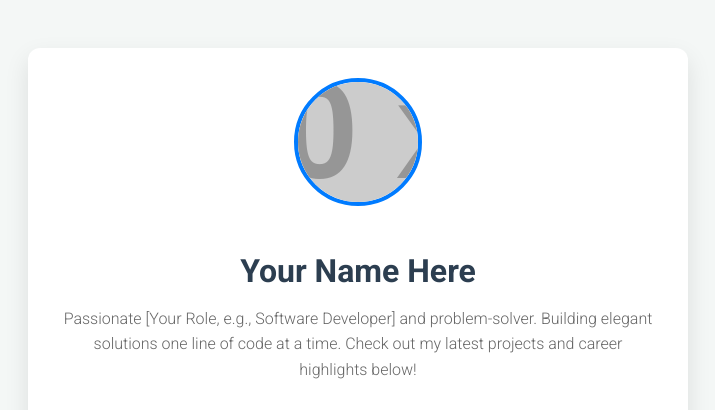
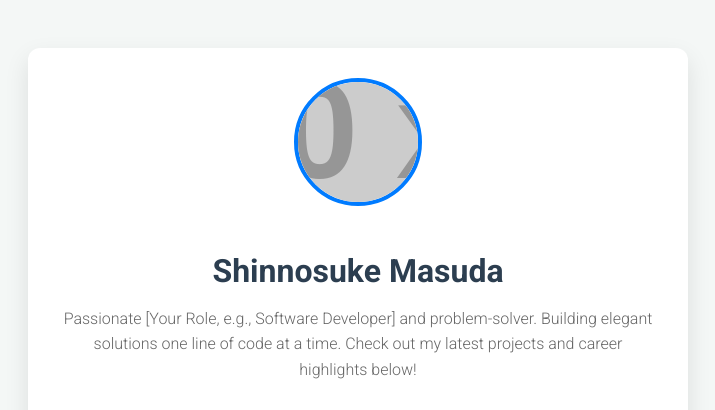
Before and after one commit to ShinosukeMasuda2000/Shinnnnn.github.io, a plain HTML site: page index.html in a window 1280 px wide. Shown: the top 410 px of the page, without its empty margins (282-997 px from the left). Drawn offline with Linux system fonts and the light colour scheme; placeholder pictures from the web are drawn by us.

Commit message:
Update name in header to 'Shinnosuke Masuda'

```diff
--- a/index.html
+++ b/index.html
@@ -107,7 +107,7 @@
             class="profile-pic"
         >
 
-        <h1>Your Name Here</h1>
+        <h1>Shinnosuke Masuda</h1>
         <p class="bio">
             Passionate [Your Role, e.g., Software Developer] and problem-solver. Building elegant solutions one line of code at a time. Check out my latest projects and career highlights below!
         </p>
```
